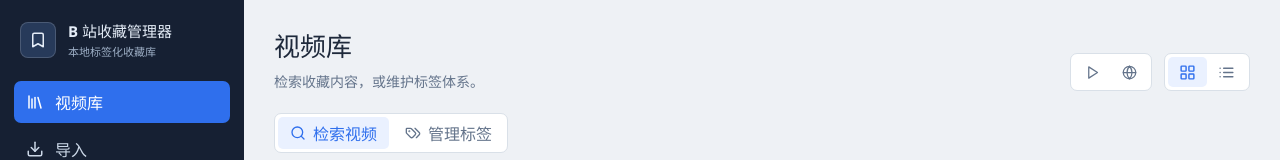
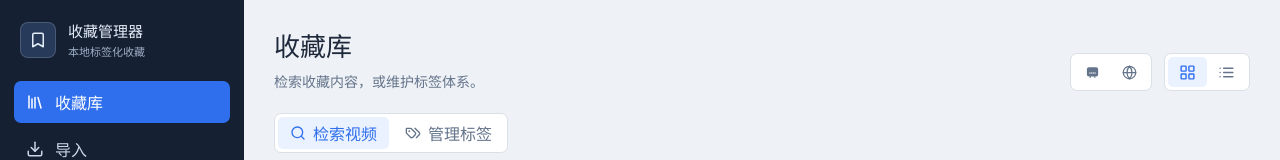
Before and after one commit to OwOlioh/collectorlite, a React (Vite) app: page / in a window 1280 px wide. Shown: the top 160 px of the page. Built offline with nearby package versions, Linux system fonts and the light colour scheme.

Commit message:
refactor: rebrand to 收藏管理器, add bilibili icon for source filter
- B站 source filter button now uses custom bilibili SVG icon
- Renamed 视频库 -> 收藏库, 导入B站收藏 -> 导入收藏内容
- App title: 收藏管理器

```diff
--- a/index.html
+++ b/index.html
@@ -3,7 +3,7 @@
   <head>
     <meta charset="UTF-8" />
     <meta name="viewport" content="width=device-width, initial-scale=1.0" />
-    <title>B 站收藏管理器</title>
+    <title>收藏管理器</title>
   </head>
   <body>
     <div id="root"></div>
--- a/src-tauri/tauri.conf.json
+++ b/src-tauri/tauri.conf.json
@@ -1,6 +1,6 @@
 {
   "$schema": "https://schema.tauri.app/config/2",
-  "productName": "B站收藏管理器",
+  "productName": "收藏管理器",
   "version": "0.1.0",
   "identifier": "com.local.bili-collector",
   "build": {
@@ -12,7 +12,7 @@
   "app": {
     "windows": [
       {
-        "title": "B 站收藏管理器",
+        "title": "收藏管理器",
         "width": 1280,
         "height": 800,
         "minWidth": 940,
--- a/src/components/ImportPage.tsx
+++ b/src/components/ImportPage.tsx
@@ -461,8 +461,8 @@ export function ImportPage({ tagPool, onTagsChanged }: ImportPageProps) {
     <section className="page import-page">
       <header className="page-header">
         <div>
-          <h1>导入 B 站收藏</h1>
-          <p>先配置标签池，再逐条整理视频标签。</p>
+          <h1>导入收藏内容</h1>
+          <p>从 B 站或浏览器导入收藏，配置标签整理。</p>
         </div>
       </header>
 
--- a/src/components/LibraryPage.tsx
+++ b/src/components/LibraryPage.tsx
@@ -5,7 +5,6 @@ import {
   LayoutGrid,
   List,
   Pencil,
-  Play,
   Search,
   Tags,
   Trash2
@@ -43,6 +42,14 @@ function formatDuration(seconds?: number) {
 function formatDate(timestamp?: number) {
   if (!timestamp) return "未知";
   return new Date(timestamp * 1000).toLocaleDateString("zh-CN");
+}
+
+function BilibiliIcon({ size = 15 }: { size?: number }) {
+  return (
+    <svg width={size} height={size} viewBox="0 0 24 24" fill="currentColor">
+      <path d="M17.813 3.5H6.187A3.187 3.187 0 0 0 3 6.687v8.626A3.187 3.187 0 0 0 6.187 18.5h1.889l-1.062 2.125h1.555l1.062-2.125h4.738l1.062 2.125h1.555l-1.062-2.125h1.889A3.187 3.187 0 0 0 21 15.313V6.687A3.187 3.187 0 0 0 17.813 3.5zm-9.338 8.594a.703.703 0 0 1 0 1.406H7.172a.703.703 0 0 1 0-1.406h1.303zm1.406 0h1.406a.703.703 0 0 1 0 1.406H9.881a.703.703 0 0 1 0-1.406zm2.813 0h1.406a.703.703 0 0 1 0 1.406h-1.406a.703.703 0 0 1 0-1.406zm2.813 0h1.303a.703.703 0 0 1 0 1.406H15.507a.703.703 0 0 1 0-1.406z" />
+    </svg>
+  );
 }
 
 export function LibraryPage({ tags, onTagsChanged }: LibraryPageProps) {
@@ -88,7 +95,7 @@ export function LibraryPage({ tags, onTagsChanged }: LibraryPageProps) {
   };
 
   const deleteVideo = async (item: VideoItem) => {
-    if (!window.confirm(`删除本地视频“${item.title}”吗？该操作不会影响 B 站原收藏夹。`)) {
+    if (!window.confirm(`删除本地收藏"${item.title}"吗？该操作不会影响原始来源。`)) {
       return;
     }
     await api.deleteItem(item.id);
@@ -149,7 +156,7 @@ export function LibraryPage({ tags, onTagsChanged }: LibraryPageProps) {
     <section className="page library-page">
       <header className="page-header">
         <div>
-          <h1>视频库</h1>
+          <h1>收藏库</h1>
           <p>检索收藏内容，或维护标签体系。</p>
         </div>
         <div className="page-header-right">
@@ -167,7 +174,7 @@ export function LibraryPage({ tags, onTagsChanged }: LibraryPageProps) {
               }
               title="B站视频"
             >
-              <Play size={15} />
+              <BilibiliIcon size={15} />
             </button>
             <button
               type="button"
@@ -295,11 +302,11 @@ export function LibraryPage({ tags, onTagsChanged }: LibraryPageProps) {
           </div>
 
           {loading ? (
-            <div className="empty-state">正在读取视频库...</div>
+            <div className="empty-state">正在读取收藏库...</div>
           ) : items.length === 0 ? (
             <div className="empty-state">
               <h2>没有匹配的视频</h2>
-              <p>调整检索条件，或到导入页添加 B 站收藏。</p>
+              <p>调整检索条件，或到导入页添加收藏。</p>
             </div>
           ) : (
             <>
--- a/src/components/SettingsPage.tsx
+++ b/src/components/SettingsPage.tsx
@@ -23,7 +23,7 @@ export function SettingsPage() {
         <div className="settings-card">
           <div className="settings-icon"><ShieldCheck size={20} /></div>
           <div>
-            <h2>B 站账号</h2>
+            <h2>B站账号</h2>
             <p>
               {profile?.isLogin
                 ? `已登录：${profile.name}（MID ${profile.mid}）`
--- a/src/components/Sidebar.tsx
+++ b/src/components/Sidebar.tsx
@@ -12,7 +12,7 @@ interface SidebarProps {
 }
 
 const navItems: Array<{ id: AppView; label: string; icon: typeof Library }> = [
-  { id: "library", label: "视频库", icon: Library },
+  { id: "library", label: "收藏库", icon: Library },
   { id: "import", label: "导入", icon: Download },
   { id: "settings", label: "设置", icon: Settings }
 ];
@@ -25,8 +25,8 @@ export function Sidebar({ active, onChange }: SidebarProps) {
           <Bookmark size={18} />
         </div>
         <div>
-          <div className="brand-name">B 站收藏管理器</div>
-          <div className="brand-sub">本地标签化收藏库</div>
+          <div className="brand-name">收藏管理器</div>
+          <div className="brand-sub">本地标签化收藏</div>
         </div>
       </div>
 
```
